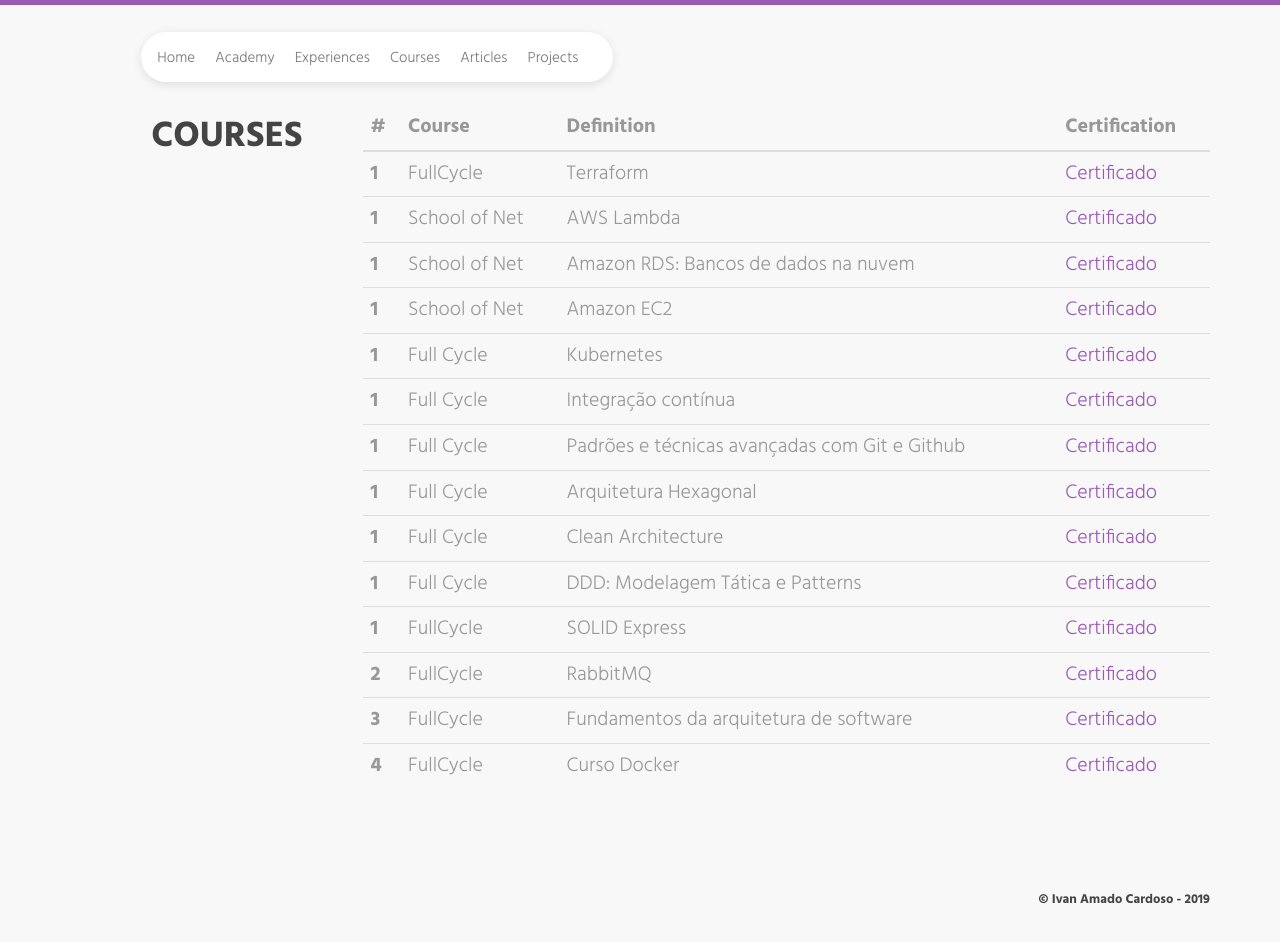
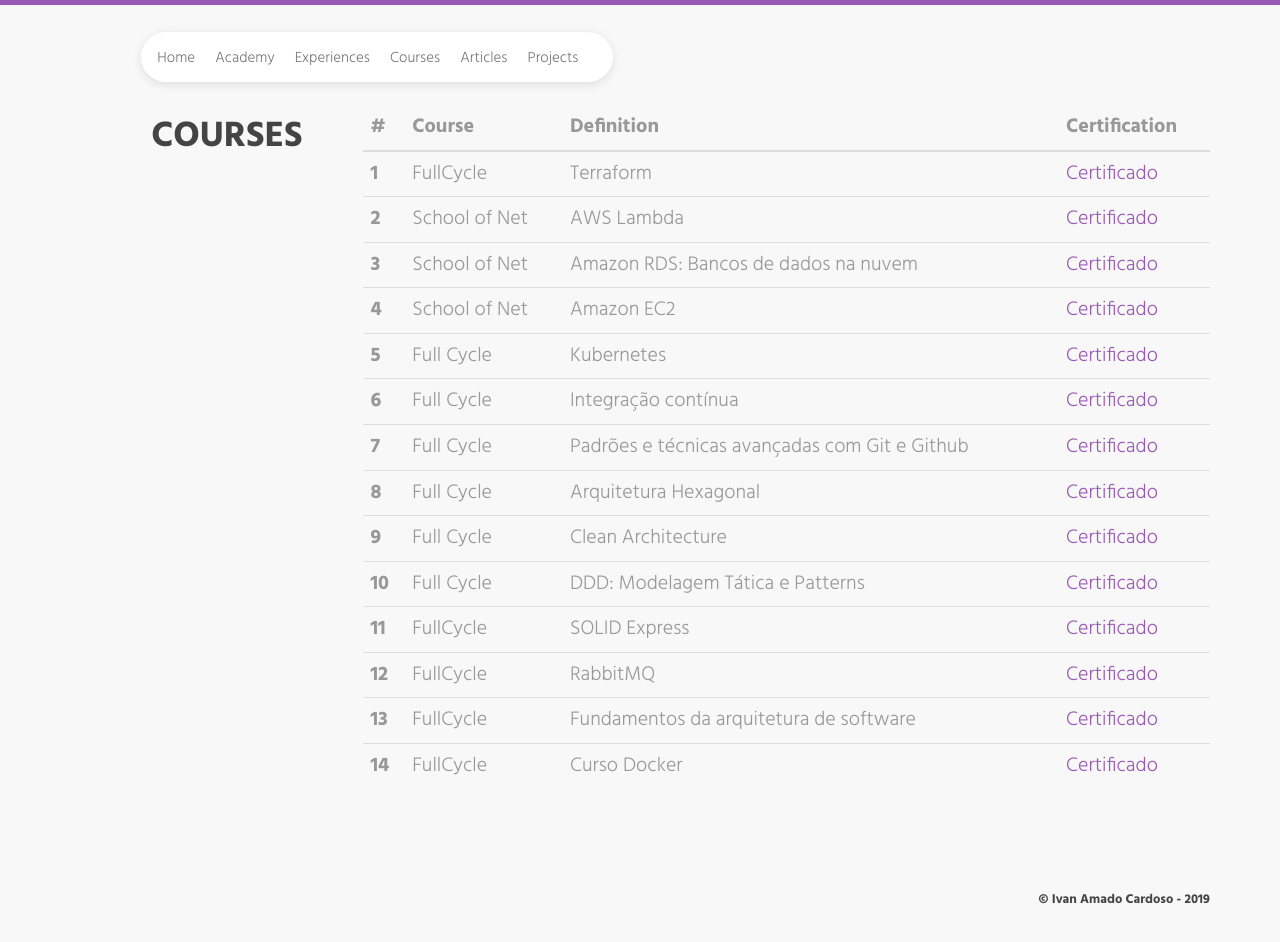
Before and after one commit to peacevan/peacevan.github.io, a plain HTML site: page courses.html in a window 1280 px wide. Drawn offline with nearby package versions, Linux system fonts and the light colour scheme.

Commit message:
atualização tela de curso

```diff
--- a/courses.html
+++ b/courses.html
@@ -1,5 +1,6 @@
 <!DOCTYPE html>
 <html>
+
 <head>
     <meta charset="utf-8">
     <meta http-equiv="X-UA-Compatible" content="IE=edge">
@@ -12,6 +13,7 @@
     <link href="css/owl.carousel.css" rel="stylesheet">
     <link href="css/style.css" rel="stylesheet">
 </head>
+
 <body>
     <div id="main-wrapper">
         <div id="preloader">
@@ -45,108 +47,122 @@
                                     <tr>
                                         <th scope="row">1</th>
                                         <td>FullCycle</td>
-                            <td>  Terraform</td>
-							<td> <a href="https://fullcycle.com.br/certificado/ee450a5e-a7a7-46a5-9be0-450875e8fc55"target="_blank">Certificado</a></td>
+                                        <td> Terraform</td>
+                                        <td> <a href="https://fullcycle.com.br/certificado/ee450a5e-a7a7-46a5-9be0-450875e8fc55"
+                                                target="_blank">Certificado</a></td>
                                     </tr>
 
 
                                     <tr>
-                            <th scope="row">1</th>
+                                        <th scope="row">2</th>
                                         <td>School of Net</td>
-                            <td>  AWS Lambda</td>
-							<td> <a href="http://www.schoolofnet.com/validar-certificado/validate/number/1c5a2868-ff84-432d-9694-d260c5b6687a"target="_blank">Certificado</a></td>
+                                        <td> AWS Lambda</td>
+                                        <td> <a href="http://www.schoolofnet.com/validar-certificado/validate/number/1c5a2868-ff84-432d-9694-d260c5b6687a"
+                                                target="_blank">Certificado</a></td>
                                     </tr>
 
                                     <tr>
-                            <th scope="row">1</th>
+                                        <th scope="row">3</th>
                                         <td>School of Net</td>
-                            <td>  Amazon RDS: Bancos de dados na nuvem</td>
-							<td> <a href="http://www.schoolofnet.com/validar-certificado/validate/number/66c6ea37-92f1-4f23-86b9-c509493c53df" target="_blank">Certificado</a></td>
+                                        <td> Amazon RDS: Bancos de dados na nuvem</td>
+                                        <td> <a href="http://www.schoolofnet.com/validar-certificado/validate/number/66c6ea37-92f1-4f23-86b9-c509493c53df"
+                                                target="_blank">Certificado</a></td>
                                     </tr>
 
                                     <tr>
-                            <th scope="row">1</th>
+                                        <th scope="row">4</th>
                                         <td>School of Net</td>
-                            <td>  Amazon EC2</td>
-							<td> <a href="http://www.schoolofnet.com/validar-certificado/validate/number/5ea0cd4e-5c0e-4031-a3d8-9449a33c0715"target="_blank">Certificado</a></td>
+                                        <td> Amazon EC2</td>
+                                        <td> <a href="http://www.schoolofnet.com/validar-certificado/validate/number/5ea0cd4e-5c0e-4031-a3d8-9449a33c0715"
+                                                target="_blank">Certificado</a></td>
                                     </tr>
 
 
 
                                     <tr>
-                            <th scope="row">1</th>
+                                        <th scope="row">5</th>
                                         <td>Full Cycle</td>
-                            <td>  Kubernetes</td>
-							<td> <a href="http://www.schoolofnet.com/validar-certificado/validate/number/5ea0cd4e-5c0e-4031-a3d8-9449a33c0715"target="_blank">Certificado</a></td>
+                                        <td> Kubernetes</td>
+                                        <td> <a href="http://www.schoolofnet.com/validar-certificado/validate/number/5ea0cd4e-5c0e-4031-a3d8-9449a33c0715"
+                                                target="_blank">Certificado</a></td>
                                     </tr>
 
 
                                     <tr>
-                            <th scope="row">1</th>
+                                        <th scope="row">6</th>
                                         <td>Full Cycle</td>
-                            <td>  Integração contínua</td>
-							<td> <a href="https://fullcycle.com.br/certificado/66b91227-4148-41ab-aa49-703ae626158e"target="_blank">Certificado</a></td>
+                                        <td> Integração contínua</td>
+                                        <td> <a href="https://fullcycle.com.br/certificado/66b91227-4148-41ab-aa49-703ae626158e"
+                                                target="_blank">Certificado</a></td>
                                     </tr>
 
 
                                     <tr>
-                            <th scope="row">1</th>
+                                        <th scope="row">7</th>
                                         <td>Full Cycle</td>
                                         <td>Padrões e técnicas avançadas com Git e Github</td>
-							<td> <a href="https://fullcycle.com.br/certificado/492f6035-73e7-4a4b-afb0-b312a874286e"target="_blank">Certificado</a></td>
+                                        <td> <a href="https://fullcycle.com.br/certificado/492f6035-73e7-4a4b-afb0-b312a874286e"
+                                                target="_blank">Certificado</a></td>
                                     </tr>
 
 
 
                                     <tr>
-                            <th scope="row">1</th>
+                                        <th scope="row">8</th>
                                         <td>Full Cycle</td>
                                         <td>Arquitetura Hexagonal</td>
                                         <td>
-							<a href="https://fullcycle.com.br/certificado/bfc132ec-cbc9-4736-8c56-bdcc6a723d77"target="_blank">Certificado</a>
+                                            <a href="https://fullcycle.com.br/certificado/bfc132ec-cbc9-4736-8c56-bdcc6a723d77"
+                                                target="_blank">Certificado</a>
                                         </td>
                                     </tr>
 
                                     <tr>
-                            <th scope="row">1</th>
+                                        <th scope="row">9</th>
                                         <td>Full Cycle</td>
                                         <td>Clean Architecture</td>
                                         <td>
-							<a href="https://fullcycle.com.br/certificado/daa0109b-cabf-475c-b266-347790434159"target="_blank">Certificado</a>
+                                            <a href="https://fullcycle.com.br/certificado/daa0109b-cabf-475c-b266-347790434159"
+                                                target="_blank">Certificado</a>
                                         </td>
                                     </tr>
 
                                     <tr>
-                            <th scope="row">1</th>
+                                        <th scope="row">10</th>
                                         <td>Full Cycle</td>
                                         <td>DDD: Modelagem Tática e Patterns</td>
                                         <td>
-							<a href="https://fullcycle.com.br/certificado/26cde6a4-6635-4b36-810e-b49d6690c7a9"target="_blank">Certificado</a>
+                                            <a href="https://fullcycle.com.br/certificado/26cde6a4-6635-4b36-810e-b49d6690c7a9"
+                                                target="_blank">Certificado</a>
                                         </td>
                                     </tr>
                                     <tr>
-                            <th scope="row">1</th>
+                                        <th scope="row">11</th>
                                         <td>FullCycle</td>
-                            <td>  SOLID Express</td>
-							<td> <a href="https://fullcycle.com.br/certificado/c9a8ef95-de31-4efd-a647-d9240c739f77"target="_blank">Certificado</a></td>
+                                        <td> SOLID Express</td>
+                                        <td> <a href="https://fullcycle.com.br/certificado/c9a8ef95-de31-4efd-a647-d9240c739f77"
+                                                target="_blank">Certificado</a></td>
                                     </tr>
                                     <tr>
-                            <th scope="row">2</th>
+                                        <th scope="row">12</th>
                                         <td>FullCycle</td>
                                         <td>RabbitMQ</td>
-							<td> <a href="https://fullcycle.com.br/certificado/e9e24d26-109a-41b3-b12e-944b08ac790f"target="_blank">Certificado</a></td>
+                                        <td> <a href="https://fullcycle.com.br/certificado/e9e24d26-109a-41b3-b12e-944b08ac790f"
+                                                target="_blank">Certificado</a></td>
                                     </tr>
                                     <tr>
-                                <th scope="row">3</th>
+                                        <th scope="row">13</th>
                                         <td>FullCycle</td>
-                                <td>  Fundamentos da arquitetura de software</td>
-								<td> <a href="https://fullcycle.com.br/certificado/6365cc94-bc78-41f2-b9a7-594d591a6899"target="_blank">Certificado</a></td>
+                                        <td> Fundamentos da arquitetura de software</td>
+                                        <td> <a href="https://fullcycle.com.br/certificado/6365cc94-bc78-41f2-b9a7-594d591a6899"
+                                                target="_blank">Certificado</a></td>
                                     </tr>
                                     <tr>
-                            <th scope="row">4</th>
+                                        <th scope="row">14</th>
                                         <td>FullCycle</td>
                                         <td>Curso Docker</td>
-                            <td> <a href="https://fullcycle.com.br/certificado/d8c97ed2-e318-4e49-8c42-ec6bc4fac61e"target="_blank">Certificado</a></td>
+                                        <td> <a href="https://fullcycle.com.br/certificado/d8c97ed2-e318-4e49-8c42-ec6bc4fac61e"
+                                                target="_blank">Certificado</a></td>
                                     </tr>
                                 </tbody>
                             </table>
@@ -162,4 +178,5 @@
     <script src="js/owl.carousel.min.js"></script>
     <script src="js/scripts.js"></script>
 </body>
+
 </html>
```
Lines whose indentation alone changed are shown as unchanged.
